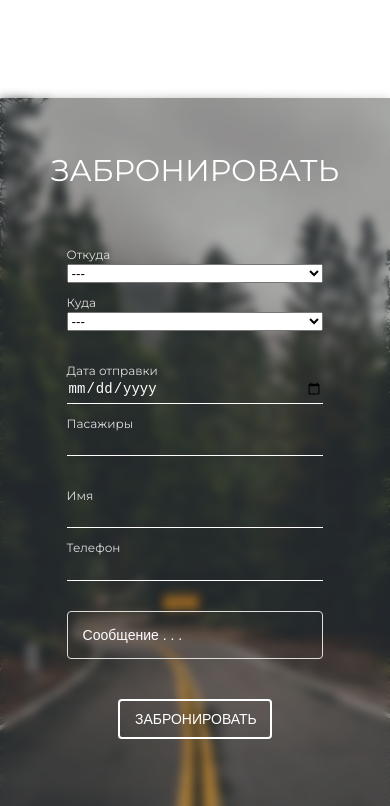
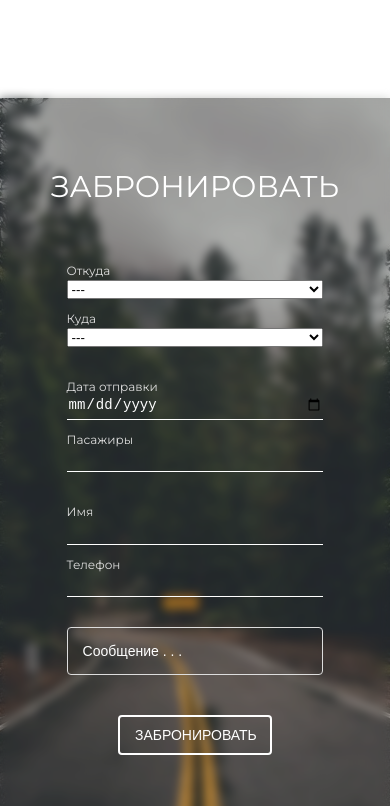
Before and after one commit to MatviienkoNatali/ComfortBusTour, a plain HTML site: page index.html in a window 390 px wide. Shown: the part 1618-2424 px from the top of the page. Drawn offline with Linux system fonts and the light colour scheme.

Commit message:
Update style.css

```diff
--- a/css/style.css
+++ b/css/style.css
@@ -570,6 +570,9 @@ a{
 	.row p{
 		width: 100%;
 	}
+	.forma-title{
+		padding-top: 20%;
+	}
 	.footer{
 		font-size: 10px;
 	}
```
